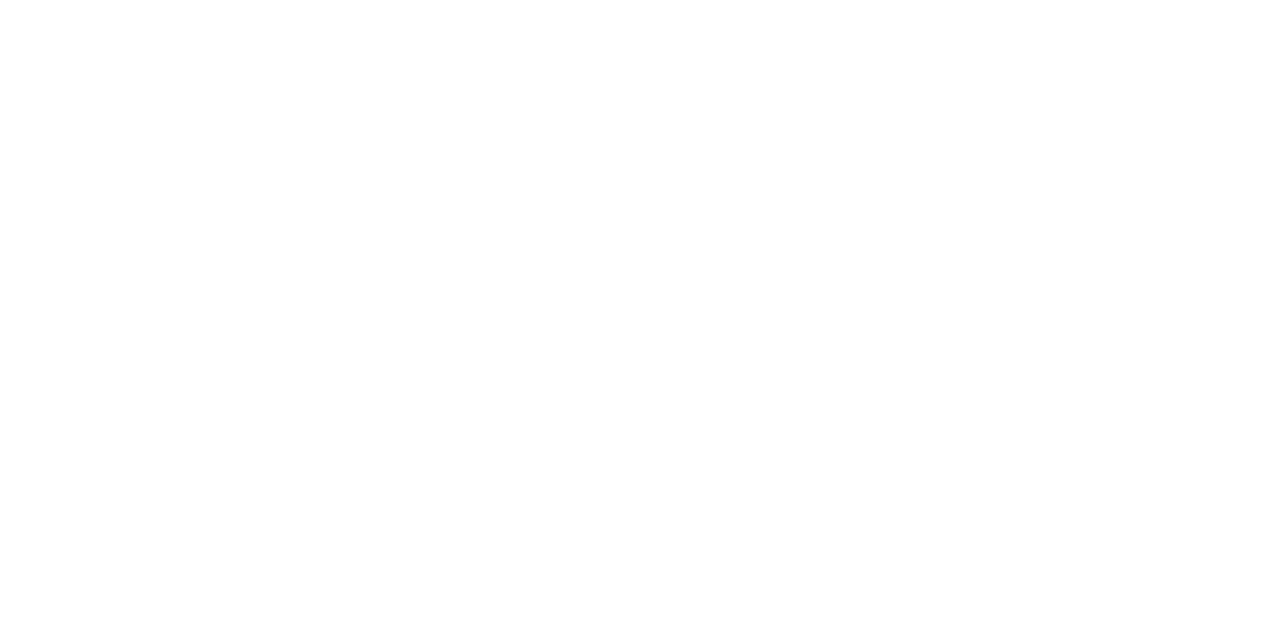
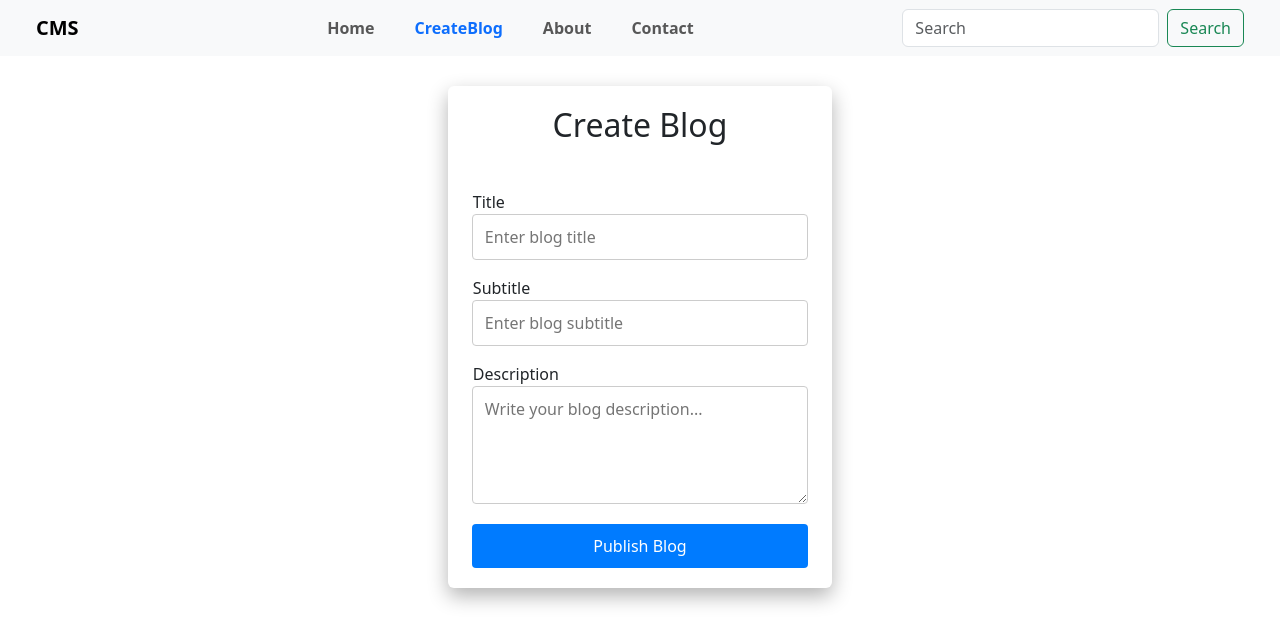
Before and after one commit to Shah-Arjun/cmsFrontend, a React (Vite) app: page /createBlog in a window 1280 px wide. Before the commit this address had no page. Shown: the top 644 px of the page. Built offline with nearby package versions, Linux system fonts and the light colour scheme.

Commit message:
added create blog form

```diff
--- a/src/App.jsx
+++ b/src/App.jsx
@@ -3,12 +3,14 @@
 import Home from './pages/Home/Home'
 import About from './pages/About/About'
 import Contact from './pages/Contact/Contact'
+import CreateBlog from './pages/CreateBlog/CreateBlog'
 
 const App = () => {
   return (
     <BrowserRouter>
       <Routes>
         <Route path='/' element={<Home />} />
+        <Route path='/createBlog' element={<CreateBlog />} />
         <Route path='/about' element={<About />} />
         <Route path='/contact' element={<Contact />} />
       </Routes>
--- a/src/components/Navbar/Navbar.jsx
+++ b/src/components/Navbar/Navbar.jsx
@@ -36,6 +36,16 @@
                 }
               >
                 Home
+              </NavLink>
+            </li>
+            <li className="nav-item ms-4">
+              <NavLink
+                to="/createBlog"
+                className={({isActive}) =>
+                  `nav-link fw-bold ${isActive ? "active fw-bold text-primary" : ""}`
+                }
+              >
+                CreateBlog
               </NavLink>
             </li>
             <li className="nav-item ms-4">
--- /dev/null
+++ b/src/pages/CreateBlog/CreateBlog.css
@@ -0,0 +1,106 @@
+.form-container {
+    display: flex;
+    flex-direction: column;
+    align-items: center;
+    justify-content: center;
+    width: 30%;                 /* desktop default */
+    padding: 20px 15px;
+    margin: 30px auto;
+    border: none;
+    border-radius: 6px;
+    background: #fff;
+    box-shadow: 0 8px 20px rgba(0, 0, 0, 0.3);
+    transition: transform 0.3s ease, box-shadow 0.3s ease;
+}
+
+.form-container:hover {
+    transform: scale(1.02);
+    box-shadow: 0 12px 28px rgba(0, 0, 0, 0.35);
+}
+
+.form-container h2 {
+    font-weight: 500;
+    margin-bottom: 10px;
+}
+
+/* Form */
+.form {
+    display: flex;
+    flex-direction: column;
+    width: 95%;
+    margin-top: 20px;
+}
+
+.form label {
+    margin-top: 16px;
+    padding: 0 1px;
+    font-weight: 500;
+}
+
+.form textarea {
+  padding: 10px 12px;
+  border: 1px solid #ccc;
+  border-radius: 4px;
+  color: #292626;
+  outline: none;
+  resize: vertical;
+  transition: border 0.3s ease, box-shadow 0.3s ease;
+}
+
+.form textarea:focus {
+  border-color: #007bff;
+  box-shadow: 0 0 4px rgba(0, 123, 255, 0.4);
+}
+
+/* Submit button */
+.btn-submit {
+  margin-top: 20px;
+  padding: 10px 15px;
+  background-color: #007bff;
+  color: #fff;
+  font-weight: 500;
+  border: none;
+  border-radius: 4px;
+  cursor: pointer;
+  transition: background 0.3s ease, transform 0.2s ease;
+}
+
+.btn-submit:hover {
+  background-color: #0056b3;
+  transform: scale(1.03);
+}
+
+
+.form input {
+    padding: 10px 12px;
+    border: 1px solid #ccc;
+    border-radius: 4px;
+    color: #292626;
+    outline: none;
+    transition: border 0.3s ease, box-shadow 0.3s ease;
+}
+
+.form input:focus {
+    border-color: #007bff;
+    box-shadow: 0 0 4px rgba(0, 123, 255, 0.4);
+}
+
+/* ✅ Responsive design */
+@media (max-width: 992px) {   /* tablets */
+  .form-container {
+    width: 60%;
+  }
+}
+
+@media (max-width: 768px) {   /* mobile landscape */
+  .form-container {
+    width: 80%;
+  }
+}
+
+@media (max-width: 480px) {   /* small phones */
+  .form-container {
+    width: 95%;
+    padding: 15px 10px;
+  }
+}
--- /dev/null
+++ b/src/pages/CreateBlog/CreateBlog.jsx
@@ -0,0 +1,40 @@
+import React from 'react'
+import Navbar from '../../components/Navbar/Navbar'
+import './createBlog.css'
+
+const CreateBlog = () => {
+  return (
+ <>
+  <Navbar />
+  <div className="form-container">
+    <h2>Create Blog</h2>
+    <form className="form">
+      {/* Title */}
+      <label htmlFor="title">Title</label>
+      <input type="text" id="title" name="title" placeholder="Enter blog title" />
+
+      {/* Subtitle */}
+      <label htmlFor="subtitle">Subtitle</label>
+      <input type="text" id="subtitle" name="subtitle" placeholder="Enter blog subtitle" />
+
+      {/* Description */}
+      <label htmlFor="description">Description</label>
+      <textarea
+        id="description"
+        name="description"
+        rows="4"
+        placeholder="Write your blog description..."
+      ></textarea>
+
+      {/* Submit Button */}
+      <button type="submit" className="btn-submit">
+        Publish Blog
+      </button>
+    </form>
+  </div>
+</>
+
+  )
+}
+
+export default CreateBlog
```
